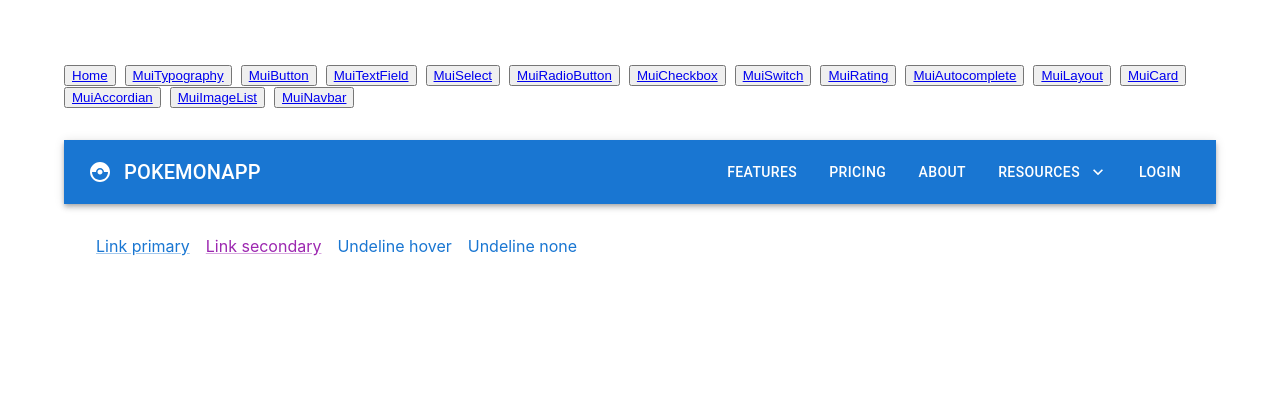
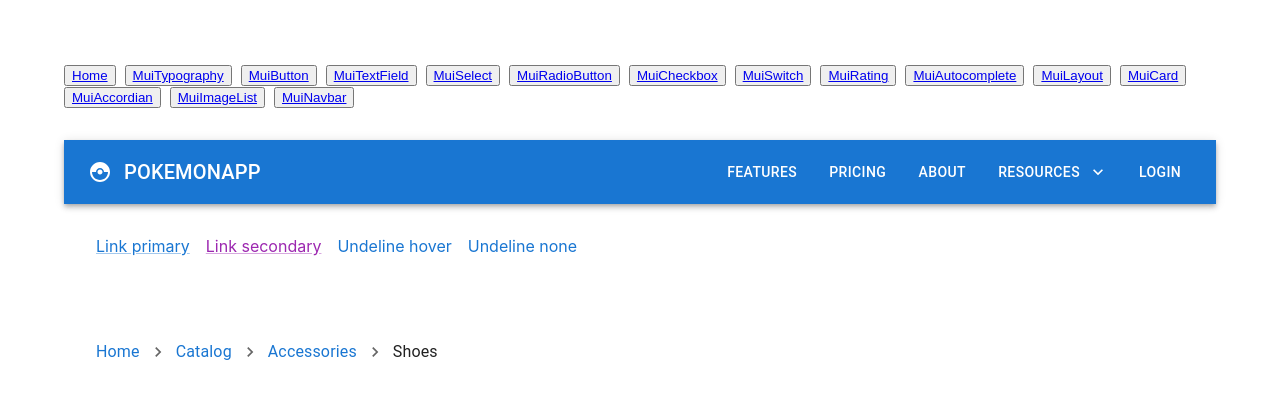
Before and after one commit to 0-mayurkaretha/React_MUI, a React (Create React App) app: page /MuiNavbar in a window 1280 px wide. Shown: the top 398 px of the page. Built offline with nearby package versions, Linux system fonts and the light colour scheme.

Commit message:
Breadcrumbs

```diff
--- a/src/components/MuiNavbar.tsx
+++ b/src/components/MuiNavbar.tsx
@@ -1,7 +1,8 @@
 import React, { useState } from "react"
-import { Stack, AppBar, Toolbar, IconButton, Typography, Button, Menu, MenuItem, Link } from '@mui/material'
+import { Box, Stack, AppBar, Toolbar, IconButton, Typography, Button, Menu, MenuItem, Link, Breadcrumbs } from '@mui/material'
 import CatchingPokemonIcon from '@mui/icons-material/CatchingPokemon'
 import KeyboardArrowDownIcon from '@mui/icons-material/KeyboardArrowDown'
+import NavigateNextIcon from '@mui/icons-material/NavigateNext'
 
 const MuiNavbar = () => {
   const [anchorEl, setAnchorEl] = useState<null | HTMLElement>(null)
@@ -56,6 +57,16 @@ const MuiNavbar = () => {
         <Link href='#' underline='hover'>Undeline hover</Link>
         <Link href='#' underline='none'>Undeline none</Link>
       </Stack>
+
+      <br/>
+      <Box m={4}>
+        <Breadcrumbs aria-label='breadcrumbs' separator={<NavigateNextIcon fontSize='small' />}>
+          <Link underline='hover' href='#'>Home</Link>
+          <Link underline='hover' href='#'>Catalog</Link>
+          <Link underline='hover' href='#'>Accessories</Link>
+          <Typography color='text.primary'>Shoes</Typography>
+        </Breadcrumbs>
+      </Box>
     </div>
   )
 };
```
